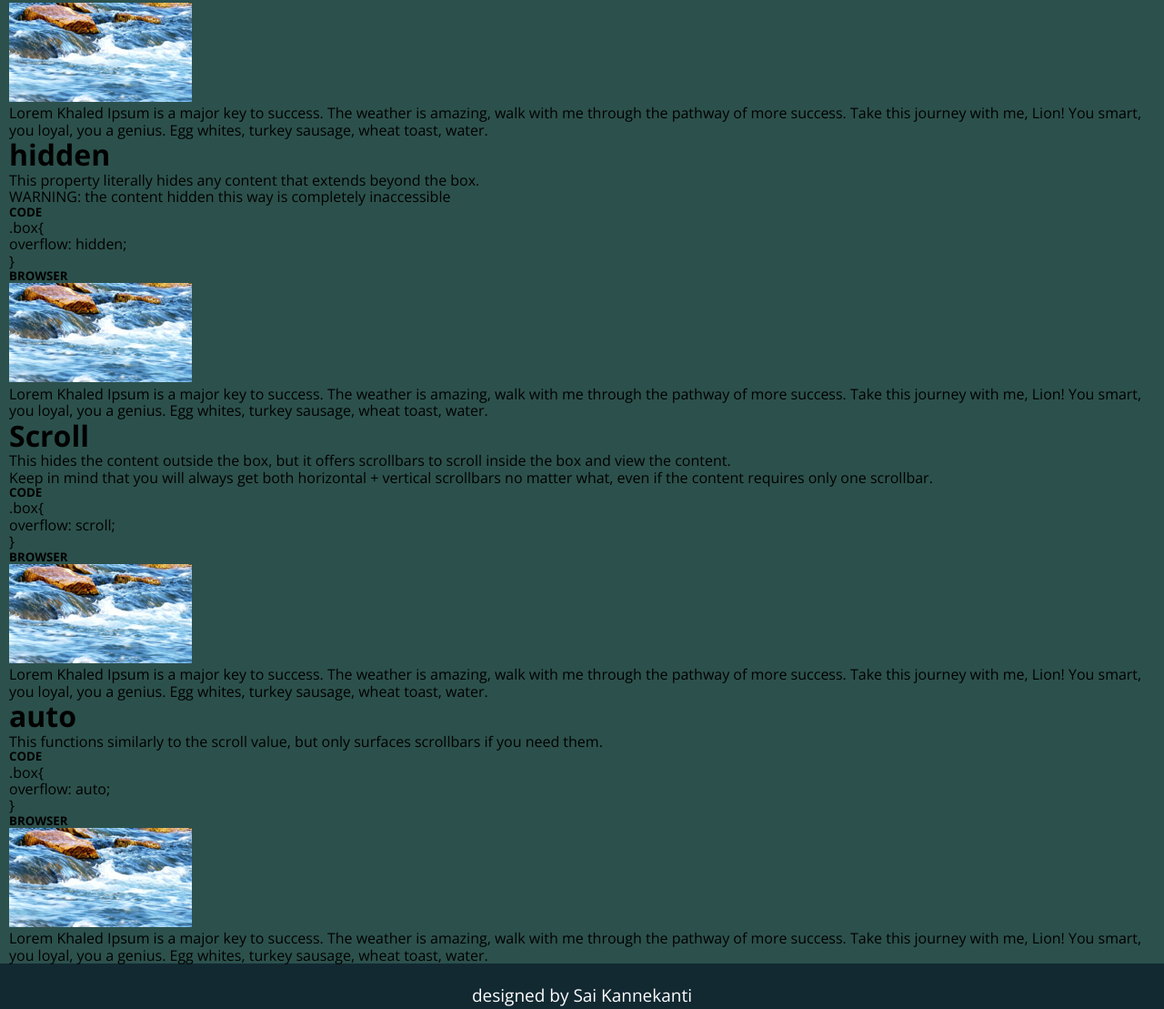
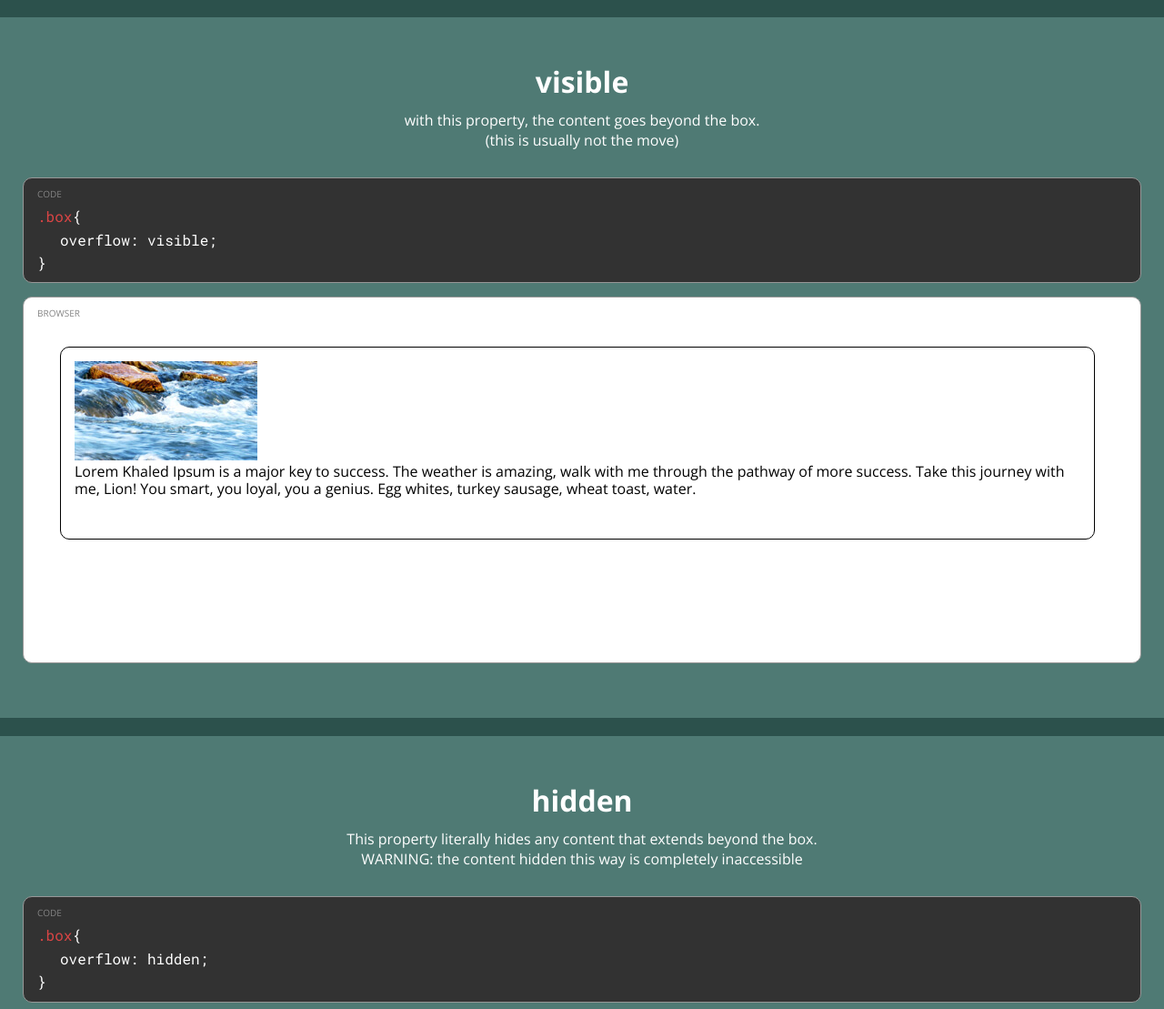
Before and after one commit to ThorneDancer/Week-6-Stack-Overflow, a plain HTML site: page dev/index.html in a window 1280 px wide. Shown: the part 598-1707 px from the top of the page at 91% size. Drawn offline with nearby package versions, Linux system fonts and the light colour scheme.

Commit message:
Final
HTML and CSS written. File needs validation and beautifying.

```diff
--- a/dev/index.html
+++ b/dev/index.html
@@ -20,9 +20,9 @@
         <article>
             <p>The CSS Overflow Property</p>
         </article>
-        <article>
+        <nav>
             <i class="fas fa-bars" id="burger"></i>
-        </article>
+        </nav>
     </header>
 
     <section class="full-grid" id="hero-section">
@@ -42,22 +42,24 @@
 
     <section id="hero-image"></section>
 
-    <section class="full-grid">
+    <section class="full-grid card-sections">
         <section class="full-grid-item">
+            <article class="title">
                 <h1>visible</h1>
                 <p>with this property, the content goes beyond the box.</p>
                 <p>(this is usually not the move)</p>
-            <article>
+            </article>
+            <article class="code">
                 <h5>CODE</h5>
                 <ul>
-                    <li>.box{</li>
-                    <li>overflow: visible;</li>
+                    <li><span>.box</span>{</li>
+                    <li class="indent">overflow: visible;</li>
                     <li>}</li>
                 </ul>
             </article>
-            <article>
+            <article class="browser-visible">
                 <h5>BROWSER</h5>
-                <div>
+                <div id="visible">
                     <img src="img/example/flow.jpg" alt="Water over Rocks">
                     <p>Lorem Khaled Ipsum is a major key to success. The weather is amazing, walk with me through the pathway of more success. Take this journey with me, Lion! You smart, you loyal, you a genius. Egg whites, turkey sausage, wheat
                         toast, water.</p>
@@ -66,22 +68,24 @@
         </section>
     </section>
 
-    <section class="full-grid">
+    <section class="full-grid card-sections">
         <section class="full-grid-item">
+            <article class="title">
                 <h1>hidden</h1>
                 <p>This property literally hides any content that extends beyond the box.</p>
                 <p>WARNING: the content hidden this way is completely inaccessible</p>
-            <article>
+            </article>
+            <article class="code">
                 <h5>CODE</h5>
                 <ul>
-                    <li>.box{</li>
-                    <li>overflow: hidden;</li>
+                    <li><span>.box</span>{</li>
+                    <li class="indent">overflow: hidden;</li>
                     <li>}</li>
                 </ul>
             </article>
-            <article>
+            <article class="browser-hidden">
                 <h5>BROWSER</h5>
-                <div>
+                <div id="hidden">
                     <img src="img/example/flow.jpg" alt="Water over Rocks">
                     <p>Lorem Khaled Ipsum is a major key to success. The weather is amazing, walk with me through the pathway of more success. Take this journey with me, Lion! You smart, you loyal, you a genius. Egg whites, turkey sausage, wheat
                         toast, water.</p>
@@ -90,22 +94,24 @@
         </section>
     </section>
 
-    <section class="full-grid">
+    <section class="full-grid card-sections">
         <section class="full-grid-item">
+            <article class="title">
                 <h1>Scroll</h1>
                 <p>This hides the content outside the box, but it offers scrollbars to scroll inside the box and view the content.</p>
                 <p>Keep in mind that you will always get both horizontal + vertical scrollbars no matter what, even if the content requires only one scrollbar.</p>
-            <article>
+            </article>
+            <article class="code">
                 <h5>CODE</h5>
                 <ul>
-                    <li>.box{</li>
-                    <li>overflow: scroll;</li>
+                    <li><span>.box</span>{</li>
+                    <li class="indent">overflow: scroll;</li>
                     <li>}</li>
                 </ul>
             </article>
-            <article>
+            <article class="browser-scroll">
                 <h5>BROWSER</h5>
-                <div>
+                <div id="scroll">
                     <img src="img/example/flow.jpg" alt="Water over Rocks">
                     <p>Lorem Khaled Ipsum is a major key to success. The weather is amazing, walk with me through the pathway of more success. Take this journey with me, Lion! You smart, you loyal, you a genius. Egg whites, turkey sausage, wheat
                         toast, water.</p>
@@ -114,21 +120,23 @@
         </section>
     </section>
 
-    <section class="full-grid">
+    <section class="full-grid card-sections">
         <section class="full-grid-item">
+            <article class="title">
                 <h1>auto</h1>
                 <p>This functions similarly to the scroll value, but only surfaces scrollbars if you need them.</p>
-            <article>
+            </article>
+            <article class="code">
                 <h5>CODE</h5>
                 <ul>
-                    <li>.box{</li>
-                    <li>overflow: auto;</li>
+                    <li><span>.box</span>{</li>
+                    <li class="indent">overflow: auto;</li>
                     <li>}</li>
                 </ul>
             </article>
-            <article>
+            <article class="browser-auto">
                 <h5>BROWSER</h5>
-                <div>
+                <div id="auto">
                     <img src="img/example/flow.jpg" alt="Water over Rocks">
                     <p>Lorem Khaled Ipsum is a major key to success. The weather is amazing, walk with me through the pathway of more success. Take this journey with me, Lion! You smart, you loyal, you a genius. Egg whites, turkey sausage, wheat
                         toast, water.</p>
--- a/dev/scss/helpers/_variables.scss
+++ b/dev/scss/helpers/_variables.scss
@@ -11,3 +11,4 @@ $darkBLue: #122932;
 $darkGrey: #323232;
 $textOrange: #DB4545;
 $textGrey: #838383;
+$borderGrey: #979797;
--- a/dev/scss/layout/_header.scss
+++ b/dev/scss/layout/_header.scss
@@ -11,12 +11,13 @@ header{
     font-weight: 700;
     color: $white;
 
-    article{
+    nav{
         display: flex;
+        justify-content: flex-end;
+        align-items: center;
 
         #burger{
-            justify-content: flex-end;
-            align-items: center;
+
             font-size: rem-calc(20);
         }
     }
--- /dev/null
+++ b/dev/scss/sections/_cards.scss
@@ -0,0 +1,147 @@
+/* ================================
+        Visible css
+================================ */
+.card-sections {
+    background-color: $lightGreen;
+    margin: 20px 0;
+
+    .title {
+        text-align: center;
+        color: $white;
+        margin: 60px 0 30px;
+        padding: 0 30px;
+        line-height: rem-calc(22);
+
+        h1 {
+            margin-bottom: 20px;
+        }
+    }
+}
+
+.code {
+    margin: 0 15px 15px;
+    padding: 12px 0 5px 15px;
+    background-color: $darkGrey;
+    border-radius: 10px;
+    border: 1px solid $borderGrey;
+
+    h5 {
+        font-size: rem-calc(10);
+        color: $textGrey;
+        font-weight: 300;
+        margin-bottom: 10px;
+    }
+
+    ul {
+        font-family: 'Roboto Mono', monospace;
+
+        li {
+            margin-bottom: 7px;
+            color: $white;
+
+            span {
+                color: $textOrange;
+            }
+        }
+    }
+}
+
+.indent {
+    text-indent: 25px;
+}
+
+.browser-visible {
+    margin: 0 15px 60px;
+    padding: 12px 0 105px 15px;
+    background-color: $white;
+    border-radius: 10px;
+    border: 1px solid $borderGrey;
+
+    h5 {
+        font-size: rem-calc(10);
+        color: $textGrey;
+        font-weight: 300;
+        margin-bottom: 10px;
+    }
+
+    #visible {
+        border-radius: 10px;
+        border: 1px solid $black;
+        height: 195px;
+        padding: 15px 25px 0 15px;
+        margin: 30px 50px 30px 25px;
+        overflow: visible;
+    }
+}
+
+.browser-hidden {
+    margin: 0 15px 60px;
+    padding: 12px 0 5px 15px;
+    background-color: $white;
+    border-radius: 10px;
+    border: 1px solid $borderGrey;
+
+    h5 {
+        font-size: rem-calc(10);
+        color: $textGrey;
+        font-weight: 300;
+        margin-bottom: 10px;
+    }
+
+    #hidden {
+        border-radius: 10px;
+        border: 1px solid $black;
+        height: 195px;
+        padding: 15px 15px 0 15px;
+        margin: 30px 50px 30px 25px;
+        overflow: hidden;
+    }
+}
+
+.browser-scroll {
+    margin: 0 15px 60px;
+    padding: 12px 0 5px 15px;
+    background-color: $white;
+    border-radius: 10px;
+    border: 1px solid $borderGrey;
+
+    h5 {
+        font-size: rem-calc(10);
+        color: $textGrey;
+        font-weight: 300;
+        margin-bottom: 10px;
+    }
+
+    #scroll {
+        border-radius: 10px;
+        border: 1px solid $black;
+        height: 195px;
+        padding: 15px 15px 0 15px;
+        margin: 30px 50px 30px 25px;
+        overflow: scroll;
+    }
+}
+
+.browser-auto {
+    margin: 0 15px 60px;
+    padding: 12px 0 5px 15px;
+    background-color: $white;
+    border-radius: 10px;
+    border: 1px solid $borderGrey;
+
+    h5 {
+        font-size: rem-calc(10);
+        color: $textGrey;
+        font-weight: 300;
+        margin-bottom: 10px;
+    }
+
+    #auto {
+        border-radius: 10px;
+        border: 1px solid $black;
+        height: 195px;
+        padding: 15px 15px 0 15px;
+        margin: 30px 50px 30px 25px;
+        overflow: auto;
+    }
+}
--- a/dev/scss/sections/_hero.scss
+++ b/dev/scss/sections/_hero.scss
@@ -38,5 +38,8 @@
 #hero-image{
     background-image: url("../img/hero/water.png");
     background-size: cover;
+    background-repeat: no-repeat;
     background-position: center;
+    height: 240px;
+    margin: -110px 0 45px;
 }
--- a/dev/scss/styles.scss
+++ b/dev/scss/styles.scss
@@ -20,3 +20,4 @@
 
 // Sections Styles
 @import "sections/_hero";
+@import "sections/_cards";
```
Also changed, not shown: dev/css/styles.css, 4 other files. Lines whose indentation alone changed are shown as unchanged.
